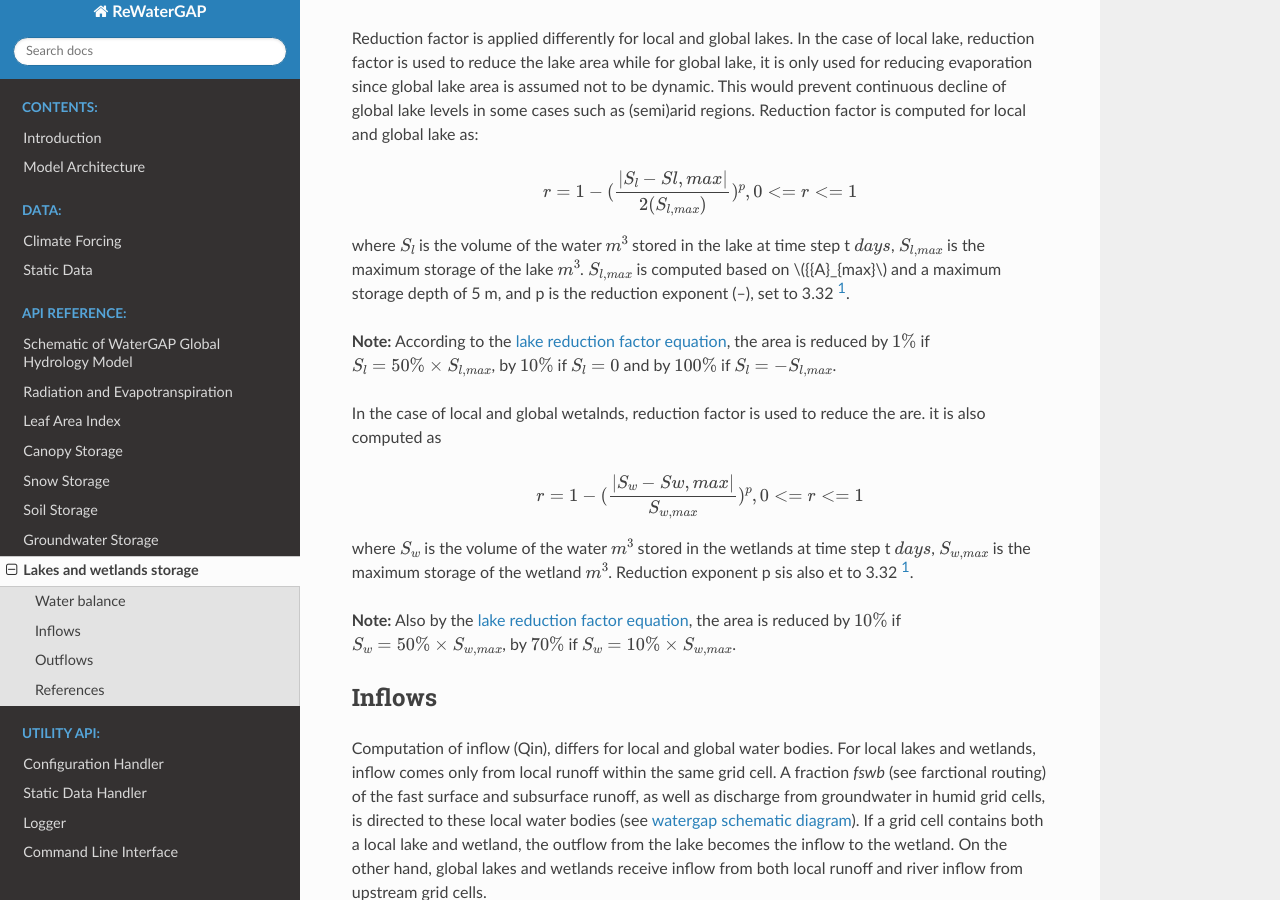
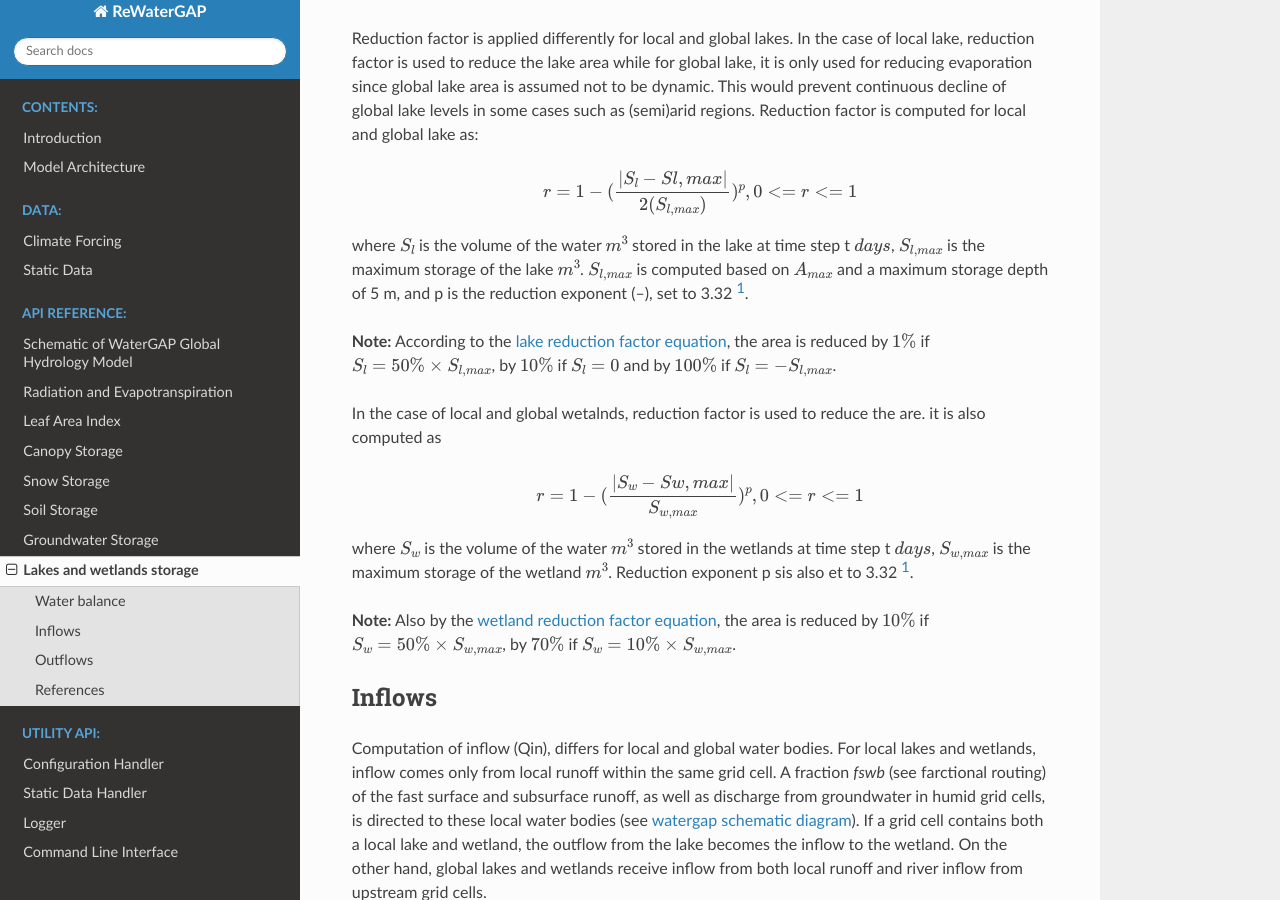
Before and after one commit to HydrologyFrankfurt/ReWaterGAP, a Sphinx documentation site: the page built from docs/api_docs/lakes_wetlands_storage.rst, in a window 1280 px wide and 900 px high, scrolled down 1278 px. Built offline with Sphinx 7.4.7 and the Read the Docs theme 2.0.0, drawn with Linux system fonts in a browser that asks for light colours.

Commit message:
Update lakes_wetlands_storage.rst

```diff
--- a/docs/api_docs/lakes_wetlands_storage.rst
+++ b/docs/api_docs/lakes_wetlands_storage.rst
@@ -44,7 +44,7 @@ Reduction factor is computed for local and global lake as:
 
 
 where :math:`S_l` is the volume of the water :math:`m^3` stored in the lake at time step t :math:`days`, :math:`{S}_{l,max}` is the maximum storage of the lake :math:`m^3`.
-:math:`{S}_{l,max}` is computed based on :math:`{{A}_{max}` and a maximum storage depth of 5 m, and p is the reduction exponent (–), set to 3.32 [1]_.
+:math:`{S}_{l,max}` is computed based on :math:`{A}_{max}` and a maximum storage depth of 5 m, and p is the reduction exponent (–), set to 3.32 [1]_.
 
 **Note:** According to the  :ref:`lake reduction factor equation <lake_red>`, the area is reduced by :math:`1 \%` if :math:`S_l = 50 \% \times {S}_{l,max}`,
 by :math:`10 \%` if :math:`S_l = 0` and by :math:`100 \%` if :math:`S_l=-{S}_{l,max}`.
@@ -59,7 +59,7 @@ In the case of local and global wetalnds,  reduction factor is used to reduce th
 
 where :math:`S_w` is the volume of the water :math:`m^3` stored in the wetlands at time step t :math:`days`, :math:`{S}_{w,max}` is the maximum storage of the wetland :math:`m^3`.  Reduction exponent p sis also et to 3.32 [1]_.
 
-**Note:** Also by the  :ref:`lake reduction factor equation <wetland_red>`, the area is reduced by :math:`10 \%` if :math:`S_w = 50 \% \times {S}_{w,max}`,
+**Note:** Also by the  :ref:`wetland reduction factor equation <wetland_red>`, the area is reduced by :math:`10 \%` if :math:`S_w = 50 \% \times {S}_{w,max}`,
 by :math:`70 \%` if :math:`S_w = 10 \% \times {S}_{w,max}`.
 
 
```
